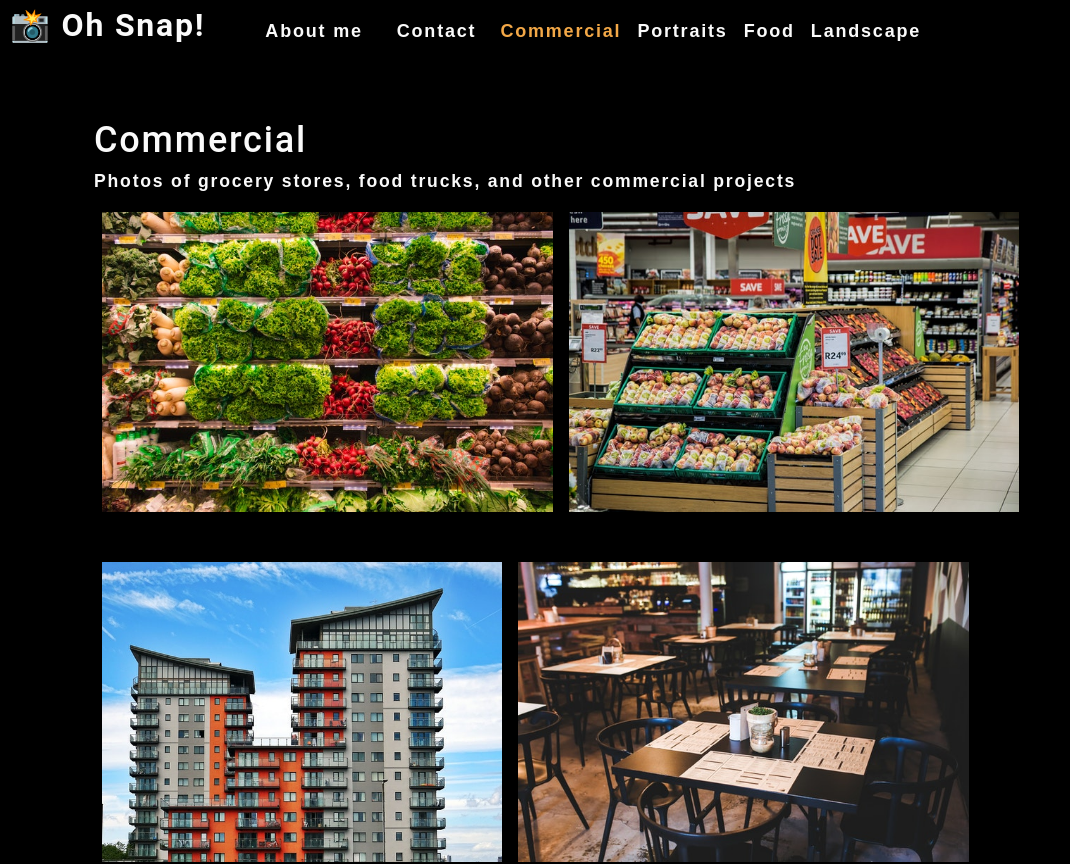
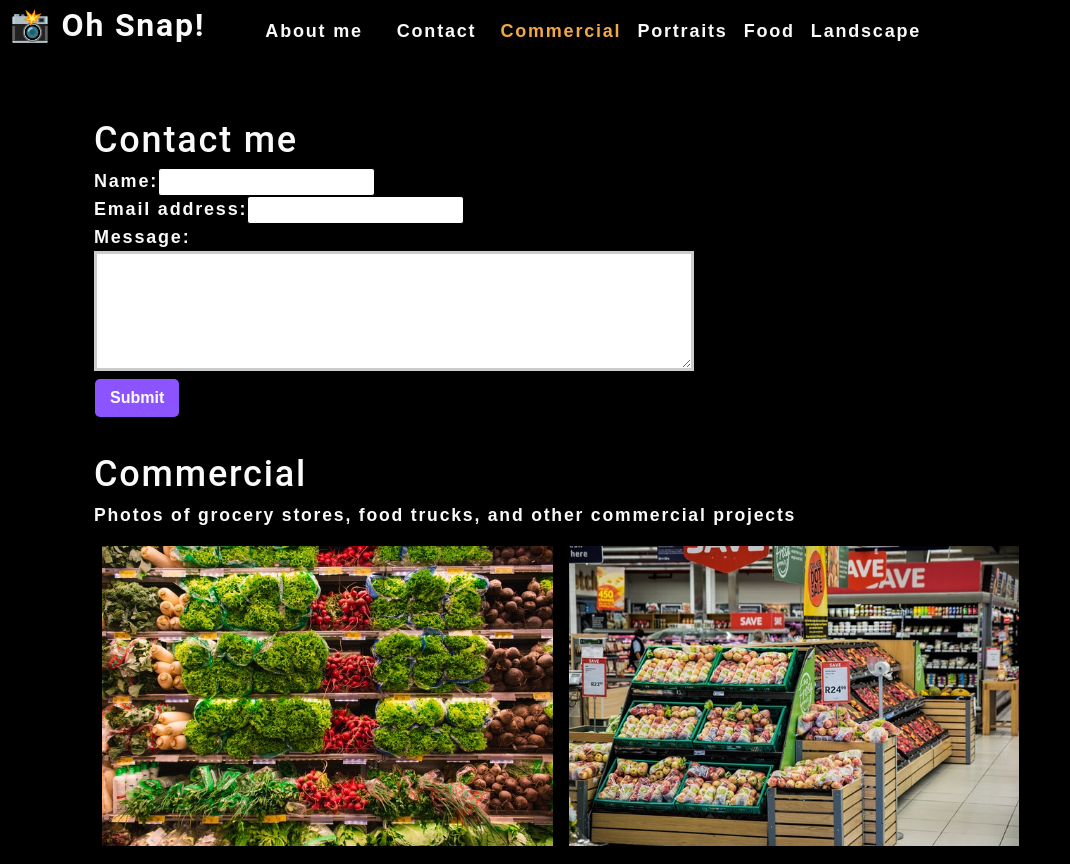
Before and after one commit to ChristopherLawn/photo-port, a React (Create React App) app: page / in a window 1280 px wide. Shown: the top 864 px of the page, without its empty margins (0-1070 px from the left). Built offline with nearby package versions, Linux system fonts and the light colour scheme.

Commit message:
created Contact component, tested it using console.logs, and added it to App.js

```diff
--- a/src/App.js
+++ b/src/App.js
@@ -1,6 +1,7 @@
 import React, { useState } from 'react';
 import Nav from './components/Nav';
 import About from './components/About';
+import ContactForm from './components/Contact';
 import Gallery from './components/Gallery';
 
 function App() {
@@ -24,10 +25,9 @@
         currentCategory={currentCategory}
       ></Nav>
       <main>
-        <div>
+          <ContactForm></ContactForm>
           <Gallery currentCategory={currentCategory}></Gallery>
           <About></About>
-        </div>
       </main>
     </div>
   );
--- a/src/components/Contact/index.js
+++ b/src/components/Contact/index.js
@@ -1,21 +1,33 @@
-import React from "react";
+import React, { useState } from "react";
 
 function ContactForm() {
+    const [formState, setFormState] = useState({ name: '', email: '', message: '' });
+    const { name, email, message } = formState;
+
+    function handleChange(e) {
+        setFormState({ ...formState, [e.target.name]: e.target.value })
+    }
+
+    function handleSubmit(e) {
+        e.preventDefault();
+        console.log(formState);
+    }
+
     return (
         <section>
             <h1>Contact me</h1>
-            <form id="contact-form">
+            <form id="contact-form" onSubmit={handleSubmit}>
                 <div>
                     <label htmlFor="name">Name:</label>
-                    <input type="text" name="name" />
+                    <input type="text" defaultValue={name} onChange={handleChange} name="name" />
                 </div>
                 <div>
                     <label htmlFor="email">Email address:</label>
-                    <input type="email" name="email" />
+                    <input type="email" defaultValue={email} onChange={handleChange} name="email" />
                 </div>
                 <div>
                     <label htmlFor="message">Message:</label>
-                    <textarea name="message" rows="5" />
+                    <textarea name="message" defaultValue={message} onChange={handleChange} rows="5" />
                 </div>
                 <button type="submit">Submit</button>
             </form>
```
